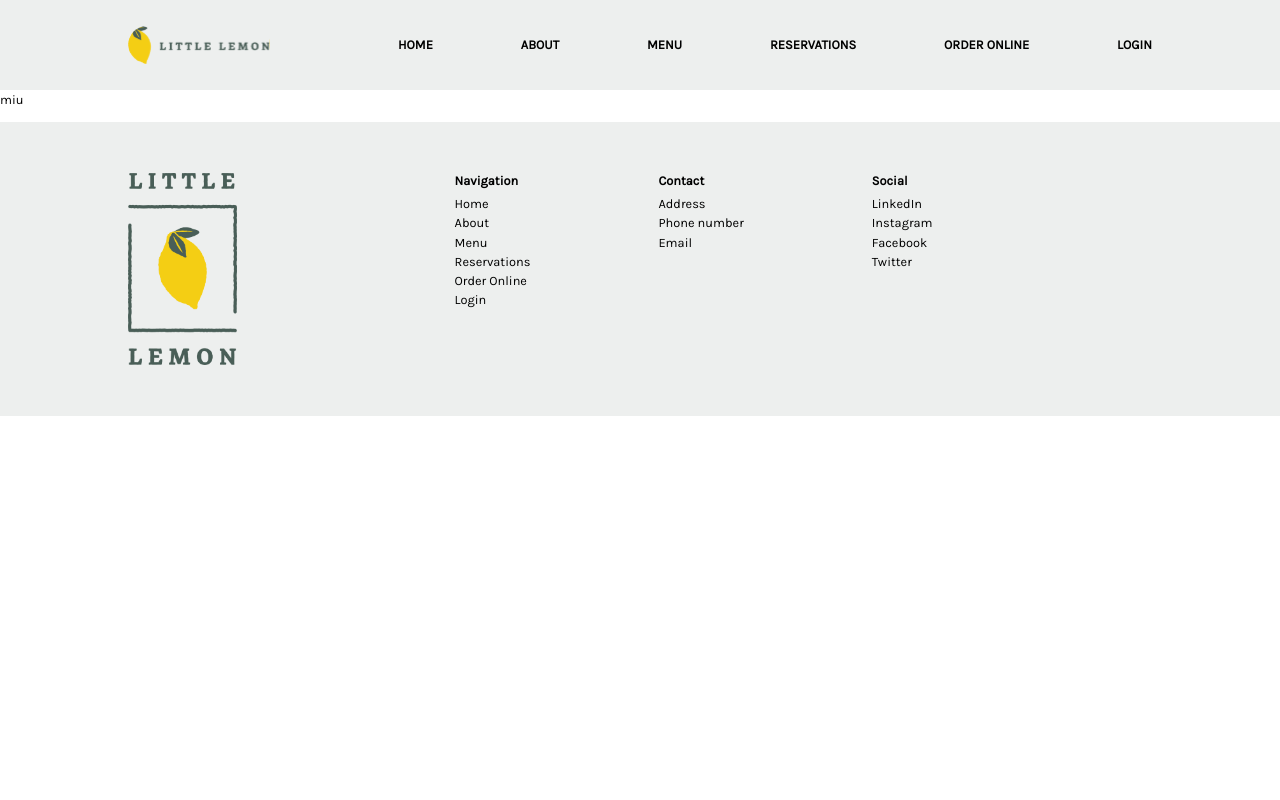
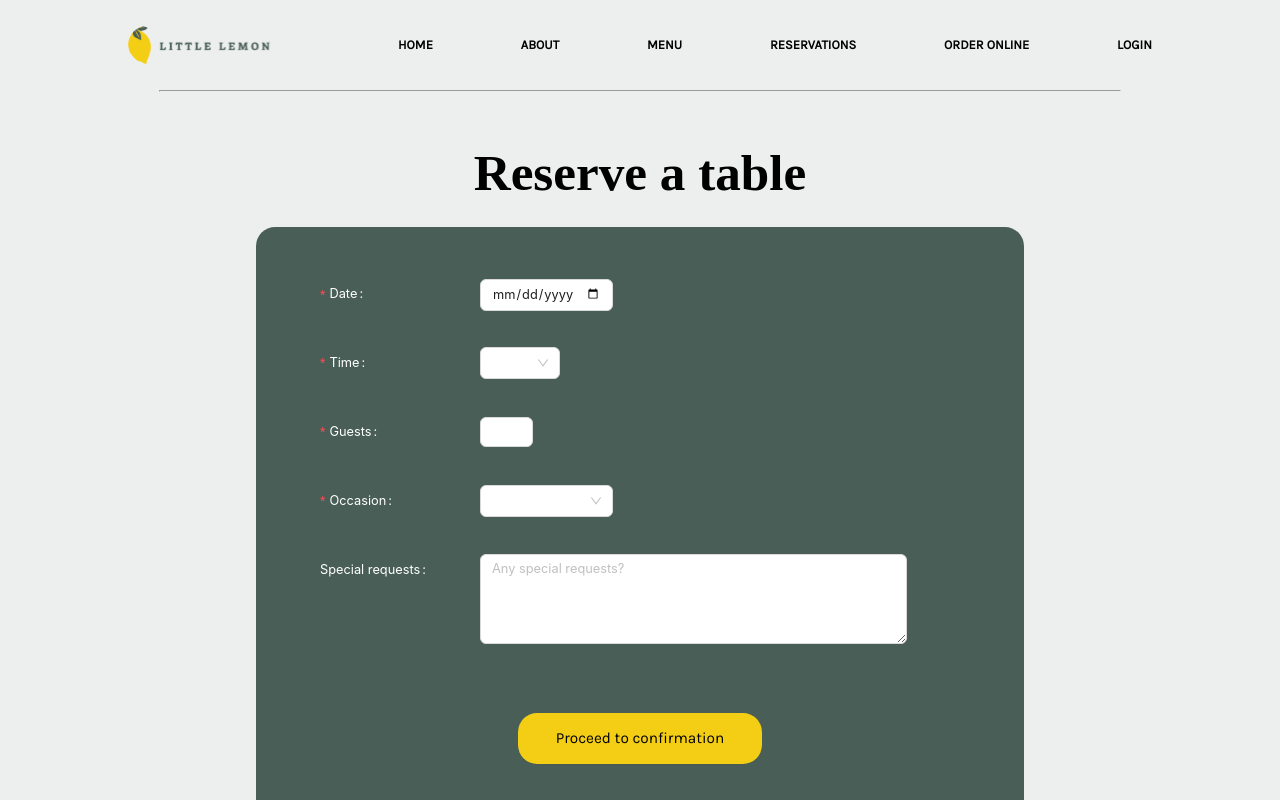
Before and after one commit to Petuuu/coursera-capstone-project, a React (Create React App) app: page /reservation in a window 1280 px wide. Shown: the top 800 px of the page. Built offline with nearby package versions, Linux system fonts and the light colour scheme; a web font is replaced by a local one.

Commit message:
feat(ReservationPage): create structure and styling of reservation page and form

```diff
--- a/src/App.css
+++ b/src/App.css
@@ -37,3 +37,13 @@ img {
 .subheading {
     margin-bottom: 2vw;
 }
+
+.button {
+    background-color: var(--primary2);
+    color: black;
+    margin: 2vw 0;
+    padding: 2vw 1.7vw;
+    border: none;
+    border-radius: var(--radius);
+    font: 400 1.2vw/1.5vw 'Karla', sans-serif;
+}
--- a/src/pages/MainPage/ui/Hero/Hero.css
+++ b/src/pages/MainPage/ui/Hero/Hero.css
@@ -7,15 +7,6 @@
     padding: var(--base-padding);
 }
 
-.hero__button {
-    background-color: var(--primary2);
-    margin: 2vw 0;
-    padding: 2vw 1.7vw;
-    border: none;
-    border-radius: var(--radius);
-    font: 400 1.2vw/1.5vw 'Karla', sans-serif;
-}
-
 .hero img {
     height: 23vw;
     padding-right: 10vw;
--- a/src/pages/MainPage/ui/Hero/Hero.js
+++ b/src/pages/MainPage/ui/Hero/Hero.js
@@ -18,7 +18,7 @@ function Hero() {
                 </p>
 
                 <Button
-                    className="hero__button"
+                    className="button"
                     onClick={() => navigate("/reservation")}
                 >
                     Reserve a table
--- a/src/pages/ReservationPage/ReservationPage.css
+++ b/src/pages/ReservationPage/ReservationPage.css
@@ -0,0 +1,28 @@
+.reservation {
+    background-color: var(--highlight);
+    padding: var(--base-padding);
+}
+
+.reservation__form-container {
+    background-color: var(--primary1);
+    border-radius: var(--radius);
+    color: white;
+    margin-top: 2vw;
+    min-height: 42vw;
+    width: 60vw;
+    padding: 4vw 5vw;
+}
+
+.reservation__form-container .ant-form-item-label > label {
+    color: white;
+}
+
+.reservation__form-container .ant-form-item-label > label,
+.reservation__form-container .ant-input,
+.reservation__form-container .ant-select-selector,
+.reservation__form-container .ant-select-dropdown .ant-select-item,
+.reservation__form-container .ant-input-textarea textarea
+ {
+    font-size: 1vw;
+    min-height: 2vw;
+ }
--- a/src/pages/ReservationPage/ReservationPage.js
+++ b/src/pages/ReservationPage/ReservationPage.js
@@ -1,8 +1,13 @@
 import './ReservationPage.css';
+import Separator from '../../shared/ui/Separator/Separator';
+import ReservationForm from './ui/ReservationForm/ReservationForm';
 
 function ReservationPage() {
     return (
-        <p> miu </p>
+        <>
+            <Separator />
+            <ReservationForm />
+        </>
     )
 }
 
--- /dev/null
+++ b/src/pages/ReservationPage/ui/ReservationForm/ReservationForm.css
@@ -0,0 +1,4 @@
+.form__button {
+    width: 19vw;
+    margin: 2.5vw auto;
+}
--- /dev/null
+++ b/src/pages/ReservationPage/ui/ReservationForm/ReservationForm.js
@@ -0,0 +1,66 @@
+import './ReservationForm.css';
+import { Flex, Form, Input, Select, Button  } from 'antd';
+
+const { Item } = Form;
+const { Option } = Select;
+
+function ReservationForm() {
+    const handleSubmit = (values) => {
+        console.log('Form values:', values);
+    };
+
+    return (
+        <Flex vertical align="center" className="reservation">
+            <h1> Reserve a table </h1>
+
+            <Form
+                className="reservation__form-container"
+                onFinish={handleSubmit}
+                labelAlign="left"
+                labelCol={{ span: 6 }}
+            >
+                <Flex vertical gap="1vw" align="left" className="reservation__form">
+                    <Item name="date" label="Date" wrapperCol={{ span: 5 }} rules={[{ required: true, message: 'Please select a date!' }]}>
+                        <Input type="date" />
+                    </Item>
+
+                    <Item name="time" label="Time" wrapperCol={{ span: 3 }} rules={[{ required: true, message: 'Please select a time!' }]}>
+                        <Select>
+                            <Option value="17:00"> 17:00 </Option>
+                            <Option value="18:00"> 18:00 </Option>
+                            <Option value="19:00"> 19:00 </Option>
+                            <Option value="20:00"> 20:00 </Option>
+                            <Option value="21:00"> 21:00 </Option>
+                            <Option value="22:00"> 22:00 </Option>
+                        </Select>
+                    </Item>
+
+                    <Item name="guests" label="Guests" wrapperCol={{ span: 2 }} rules={[{ required: true, message: 'Please select the number of guests!' }]}>
+                        <Input type="number" min="1" max="10" />
+                    </Item>
+
+                    <Item name="occasion" label="Occasion" wrapperCol={{ span: 5 }} rules={[{ required: true, message: 'Please select an occasion!' }]}>
+                        <Select id="occasion">
+                            <Option value="none"> None </Option>
+                            <Option value="birthday"> Birthday </Option>
+                            <Option value="anniversary"> Anniversary </Option>
+                        </Select>
+                    </Item>
+
+                    <Item name="specialRequests" label="Special requests" wrapperCol={{ span: 16 }}>
+                        <Input.TextArea rows={4} placeholder="Any special requests?" />
+                    </Item>
+
+                    <Button
+                        className="button form__button"
+                        htmlType="submit"
+                    >
+                        Proceed to confirmation
+                    </Button>
+                </Flex>
+            </Form>
+        </Flex>
+    )
+}
+
+export default ReservationForm;
--- /dev/null
+++ b/src/shared/ui/Separator/Separator.css
@@ -0,0 +1,8 @@
+.separator {
+  background-color: var(--highlight);
+}
+
+.separator__line {
+  width: 75vw;
+  margin: 0 auto;
+}
--- /dev/null
+++ b/src/shared/ui/Separator/Separator.js
@@ -0,0 +1,11 @@
+import './Separator.css';
+
+function Separator() {
+    return (
+        <section className="separator">
+            <hr className="separator__line" />
+        </section>
+    );
+}
+
+export default Separator;
```
